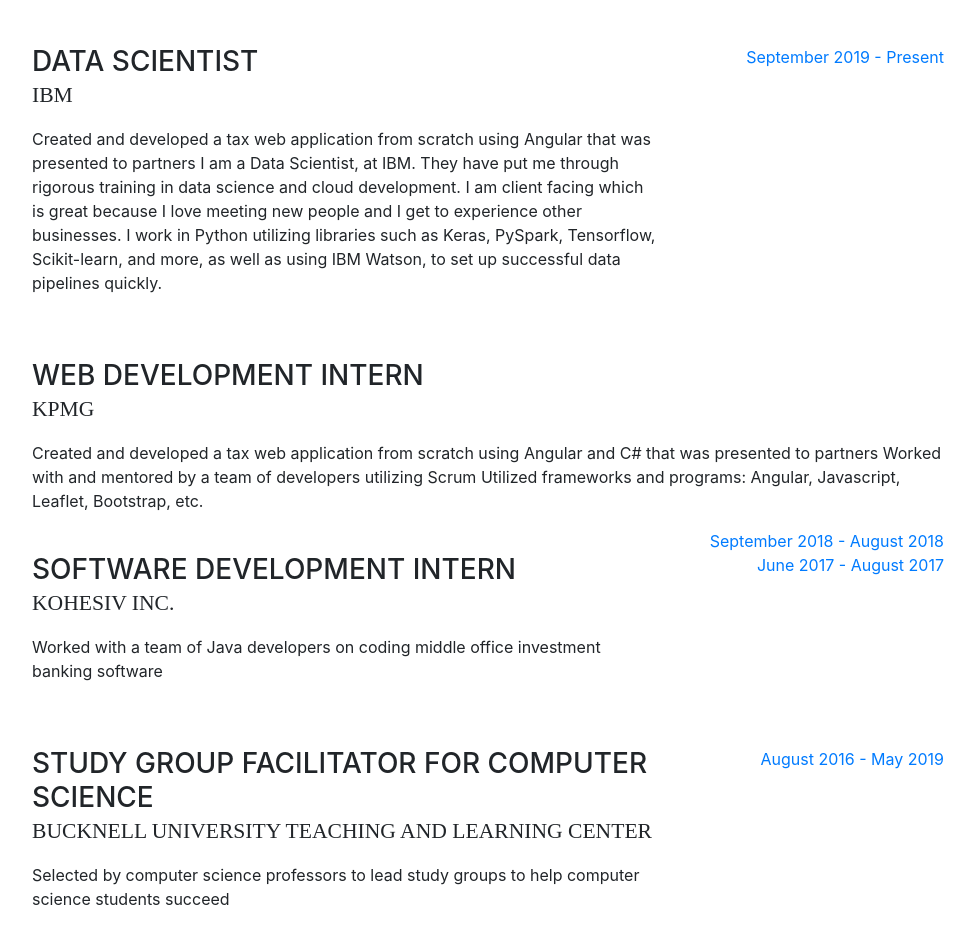
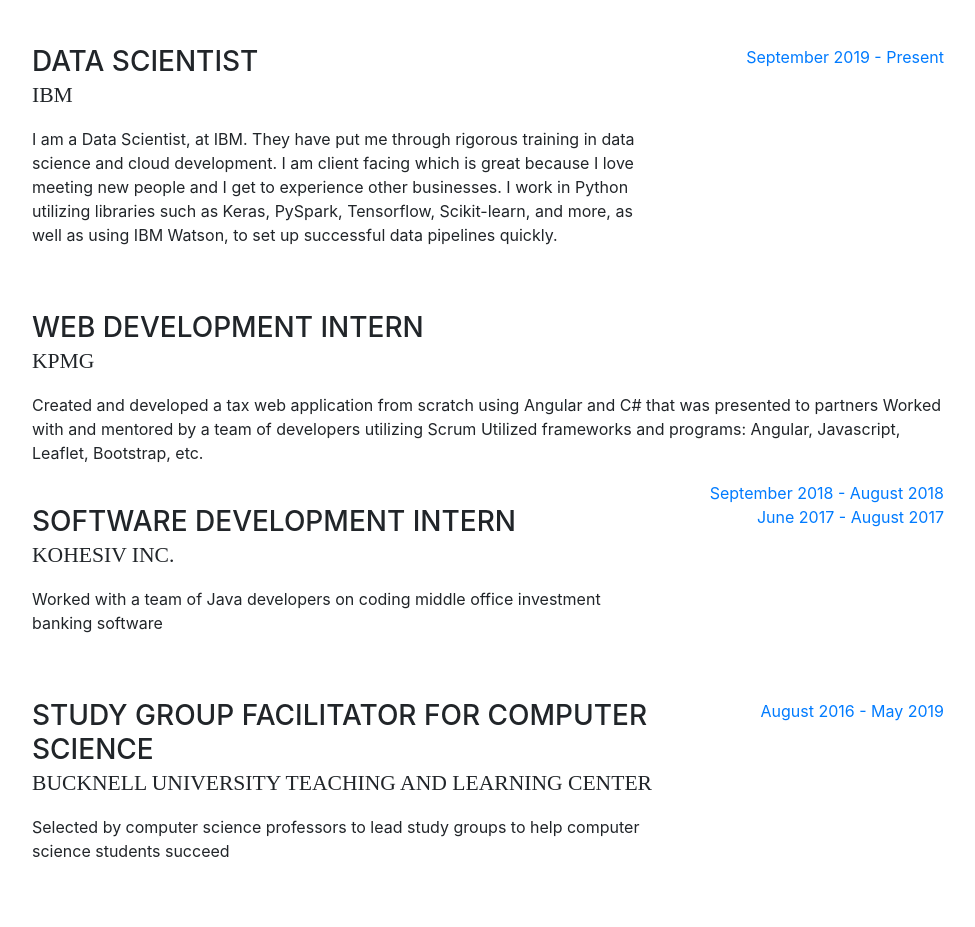
Before and after one commit to dylanzucker/dylanzucker.github.io, a website with bundled scripts: page index.html in a window 1280 px wide. Shown: the part 889-1816 px from the top of the page, without its empty margins (288-1263 px from the left). Built offline with nearby package versions, Linux system fonts and the light colour scheme; a web font is replaced by a local one.

Commit message:
Bug fixes

```diff
--- a/index.html
+++ b/index.html
@@ -108,7 +108,6 @@
               <h3 class="mb-0">Data Scientist</h3>
               <div class="subheading mb-3">IBM</div>
               <p>
-                Created and developed a tax web application from scratch using Angular that was presented to partners
                 I am a Data Scientist, at IBM. They have put me through rigorous training in data science and cloud development. I am client facing which is great because I love meeting new people and I get to experience other businesses. I work in Python utilizing libraries such as Keras, PySpark, Tensorflow, Scikit-learn, and more, as well as using IBM Watson, to set up successful data pipelines quickly.
               </p>
             </div>
```
